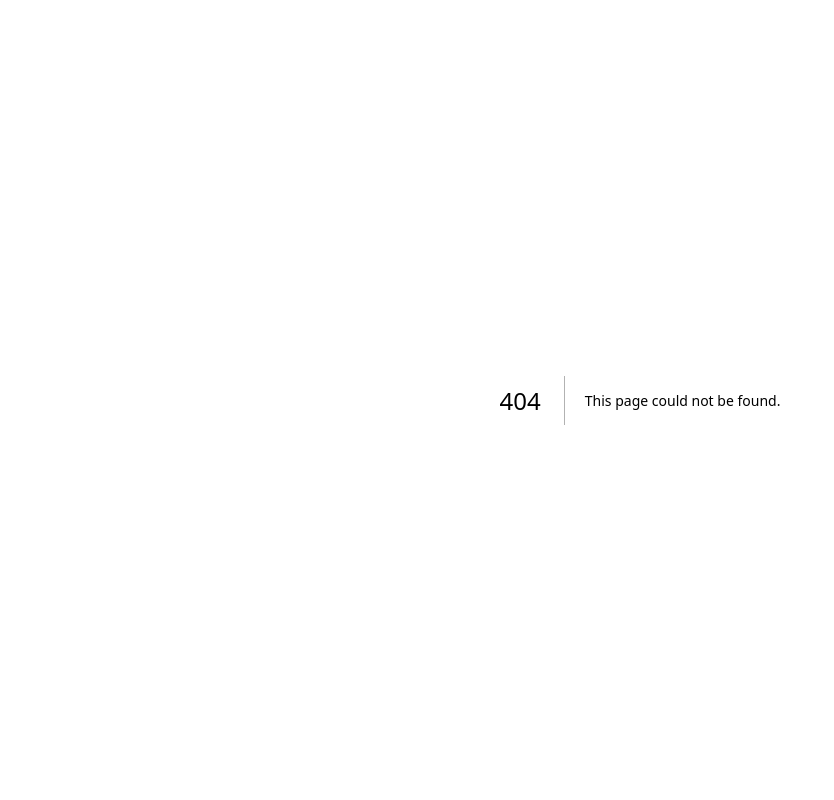
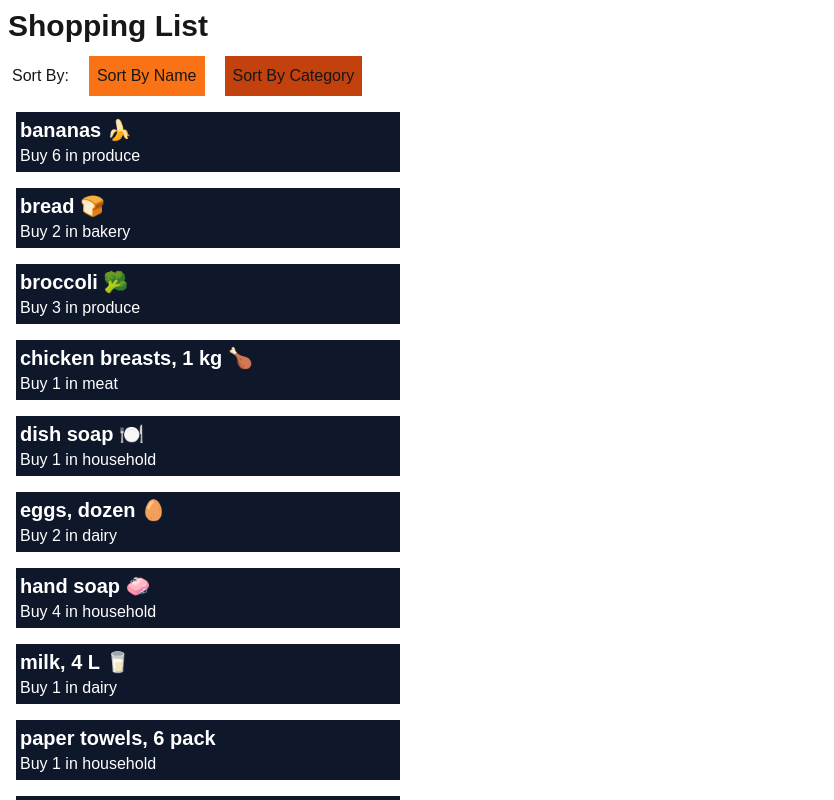
Before and after one commit to Gagandeep9354/cprg306-assignments, a Next.js app: page /week-6 in a window 1280 px wide. Before the commit this address had no page. Shown: the top 800 px of the page, without its empty margins (0-834 px from the left). Built offline with nearby package versions, Linux system fonts and the light colour scheme.

Commit message:
Week 6 complete

```diff
--- a/app/page.js
+++ b/app/page.js
@@ -8,8 +8,9 @@ function page() {
       <Link href="/week-2"> Week 2 Page </Link><br />
       <Link href="/week-3"> Week 3 Page</Link><br />
       <Link href="/week-4"> Week 4 Page</Link><br />
-      <Link href="/week-5"> Week 5 Page</Link>
-    </div>
+      <Link href="/week-5"> Week 5 Page</Link><br />
+      <Link href="/week-6"> Week 6 Page</Link>
+      </div>
   )
 }
 
--- /dev/null
+++ b/app/week-6/item-list.js
@@ -0,0 +1,54 @@
+"use client"
+
+import React, { useState } from "react";
+import Item from './item'
+import items from './item.json'
+
+
+function ItemList() {
+    const [sortBy, setSortBy] = useState('name');
+
+    const sortedArray = [...items].sort((a, b) => {
+            if (sortBy === 'name') {
+                if (a.name < b.name) return -1;
+                if (a.name > b.name) return 1;
+                return 0;
+            }
+            else if (sortBy === 'category') {
+                if (a.category < b.category) return -1;
+                if (a.category > b.category) return 1;
+                return 0;
+            }
+        })
+
+
+    return(
+      <div>
+        <h1 className="text-3xl font-bold m-2">Shopping List</h1>
+        <div className="flex items-center gap-5 m-3">
+            <p>Sort By: </p>
+            <button
+            onClick={() => setSortBy("name")}
+            className={`p-2 ${
+                sortBy === 'name' ? 'bg-orange-500' : 'bg-orange-700'
+            }`}>
+                Sort By Name
+            </button>
+            <button
+            onClick={() => setSortBy("category")}
+            className={`p-2 ${
+                sortBy === 'category' ? 'bg-orange-500' : 'bg-orange-700'
+            }`}>
+                Sort By Category
+            </button>
+        </div>
+        <ul className="text-white">
+            {sortedArray.map((item, index) => (
+                <Item key={item.id} name={item.name} quantity={item.quantity} category={item.category} />
+                ))}
+        </ul>
+        </div>
+    )
+}
+
+export default ItemList
--- /dev/null
+++ b/app/week-6/item.js
@@ -0,0 +1,13 @@
+import React from "react";
+
+
+function Item({name, quantity, category}) {
+    return(
+        <li className="list-none bg-slate-900 m-4 p-1 max-w-sm">
+            <h1 className="text-xl font-bold">{name}</h1>
+            <p>Buy {quantity} in {category}</p>
+        </li>
+    )
+}
+
+export default Item
--- /dev/null
+++ b/app/week-6/item.json
@@ -0,0 +1,74 @@
+[
+    {
+      "id": "1h2GJKH12gkHG31h1H",
+      "name": "milk, 4 L 🥛",
+      "quantity": 1,
+      "category": "dairy"
+    },
+    {
+      "id": "2KJH3k2j3H1k2J3K1H",
+      "name": "bread 🍞",
+      "quantity": 2,
+      "category": "bakery"
+    },
+    {
+      "id": "3h2KJH3k2j3H1k2J3",
+      "name": "eggs, dozen 🥚",
+      "quantity": 2,
+      "category": "dairy"
+    },
+    {
+      "id": "4k2J3K1H2GJKH12gk",
+      "name": "bananas 🍌",
+      "quantity": 6,
+      "category": "produce"
+    },
+    {
+      "id": "5H1h1H2KJH3k2j3H",
+      "name": "broccoli 🥦",
+      "quantity": 3,
+      "category": "produce"
+    },
+    {
+      "id": "6H1k2J3K1H2GJKH1",
+      "name": "chicken breasts, 1 kg 🍗",
+      "quantity": 1,
+      "category": "meat"
+    },
+    {
+      "id": "7gkHG31h1H2KJH3k",
+      "name": "pasta sauce 🍝",
+      "quantity": 3,
+      "category": "canned goods"
+    },
+    {
+      "id": "8j3H1k2J3K1H2GJK",
+      "name": "spaghetti, 454 g 🍝",
+      "quantity": 2,
+      "category": "dry goods"
+    },
+    {
+      "id": "9H12gkHG31h1H2KJ",
+      "name": "toilet paper, 12 pack 🧻",
+      "quantity": 1,
+      "category": "household"
+    },
+    {
+      "id": "10H3k2j3H1k2J3K1",
+      "name": "paper towels, 6 pack",
+      "quantity": 1,
+      "category": "household"
+    },
+    {
+      "id": "11k2J3K1H2GJKH12",
+      "name": "dish soap 🍽️",
+      "quantity": 1,
+      "category": "household"
+    },
+    {
+      "id": "12GJKH12gkHG31h1",
+      "name": "hand soap 🧼",
+      "quantity": 4,
+      "category": "household"
+    }
+  ]
--- /dev/null
+++ b/app/week-6/page.js
@@ -0,0 +1,9 @@
+import ItemList from './item-list'
+
+export default function Page() {
+    return(
+        <>
+        <ItemList/>
+        </>
+    );
+}
```
